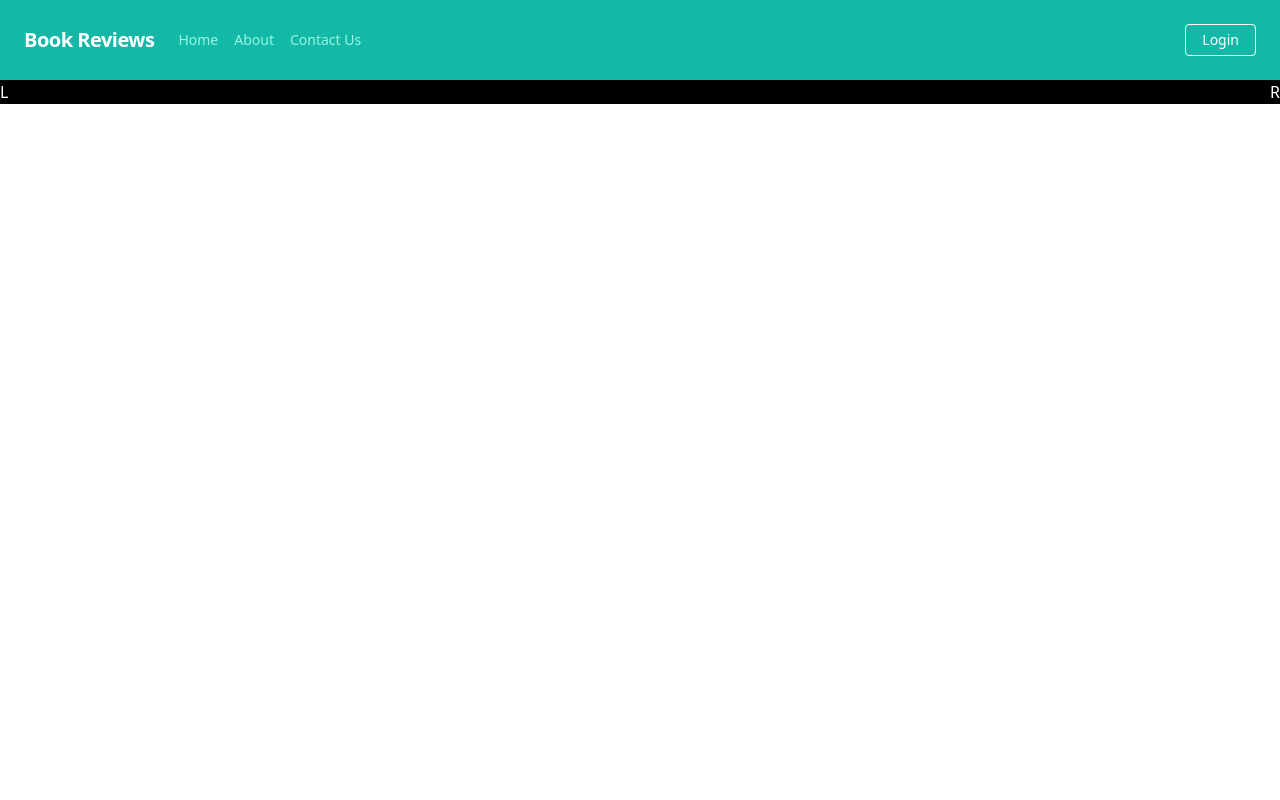
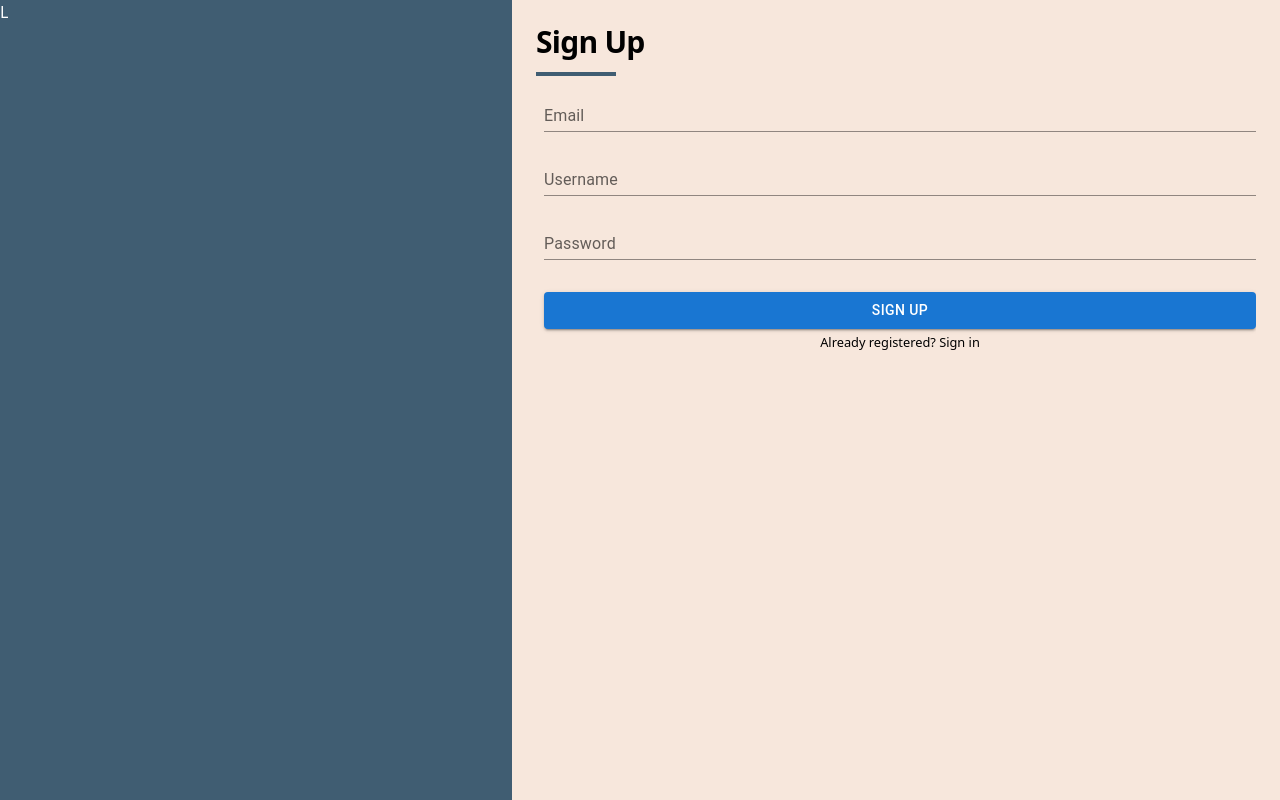
Before and after one commit to FahadAbdulQayyum/book-review-platform, a React (Vite) app: page / in a window 1280 px wide. Built offline with nearby package versions, Linux system fonts and the light colour scheme.

Commit message:
routing setup complete

```diff
--- a/src/App.tsx
+++ b/src/App.tsx
@@ -3,14 +3,32 @@ import './App.css'
 import Home from './components/home'
 import Login from './components/login'
 import Navbar from './components/navbar'
+import { BrowserRouter as Router, Switch, Route } from 'react-router-dom'
 
 function App() {
 
   return (
     <>
-      <Navbar />
+      {/* <Navbar /> */}
       {/* <Home /> */}
-      <Login />
+      {/* <Login /> */}
+
+      <Router>
+        <Switch>
+          <Route path="/login">
+            <Login />
+          </Route>
+          <Route path="/signup">
+            {/* <SignUp /> */}
+          </Route>
+          <Route path="/home">
+            <Home />
+          </Route>
+          <Route path="/">
+            <Home />
+          </Route>
+        </Switch>
+      </Router>
     </>
   )
 }
--- /dev/null
+++ b/src/components/error-page.tsx
@@ -0,0 +1,16 @@
+import { useRouteError } from "react-router-dom";
+
+export default function ErrorPage() {
+    const error = useRouteError();
+    console.error(error);
+
+    return (
+        <div id="error-page">
+            <h1>Oops!</h1>
+            <p>Sorry, an unexpected error has occurred.</p>
+            <p>
+                <i>{error.statusText || error.message}</i>
+            </p>
+        </div>
+    );
+}
--- a/src/components/login.tsx
+++ b/src/components/login.tsx
@@ -1,12 +1,152 @@
-import React from 'react'
+import React, { useState } from 'react';
+import Box from '@mui/material/Box';
+import TextField from '@mui/material/TextField';
+import InputAdornment from '@mui/material/InputAdornment';
+import IconButton from '@mui/material/IconButton';
+import Visibility from '@mui/icons-material/Visibility';
+import VisibilityOff from '@mui/icons-material/VisibilityOff';
+import Button from '@mui/material/Button';
 
 const Login = () => {
+    const [showPassword, setShowPassword] = useState(false);
+    const [email, setEmail] = useState("");
+    const [username, setUsername] = useState("");
+    const [password, setPassword] = useState("");
+
+    const handleClickShowPassword = () => {
+        setShowPassword((showPassword) => !showPassword);
+    };
+
+    const handleSignUp = () => {
+        console.log(`Email: ${email}, Username: ${username}, Password: ${password}`);
+    };
+
     return (
-        <div className='bg-black text-white flex justify-between'>
-            <div>L</div>
-            <div>R</div>
-        </div>
+        <div className='text-white flex justify-between items-center w-full h-screen'>
+            <div className='w-[40%] h-full bg-primary'>L</div>
+            <div className='w-[60%] h-full bg-tertiary text-black'>
+                <div className='m-6 overflow-hidden'>
+                    <h1 className='text-3xl font-bold tracking-tight'>Sign Up</h1>
+                    <div className='w-20 h-1 bg-primary mt-3'></div>
+                    <div>
+                        <Box
+                            component="form"
+                            // sx={{ '& .MuiTextField-root': { m: 1, width: '55ch' } }}
+                            sx={{ '& .MuiTextField-root': { m: 1, width: '130ch' } }}
+                            noValidate
+                            autoComplete="off"
+                        >
+                            <TextField id="email-field" label="Email" value={email} onChange={e => setEmail(e.target.value)} variant="standard" />
+                            <br />
+                            <TextField id="username-field" label="Username" value={username} onChange={e => setUsername(e.target.value)} variant="standard" />
+                            <br />
+                            <TextField
+                                id="password-field"
+                                label="Password"
+                                value={password}
+                                onChange={e => setPassword(e.target.value)}
+                                variant="standard"
+                                type={showPassword ? "text" : "password"}
+                                InputProps={{
+                                    endAdornment:
+                                        <InputAdornment position="end">
+                                            <IconButton
+                                                aria-label="toggle password visibility"
+                                                onClick={handleClickShowPassword}
+                                            >
+                                                {showPassword ? <VisibilityOff /> : <Visibility />}
+                                            </IconButton>
+                                        </InputAdornment>
+                                }}
+                            />
+                            <br />
+                            <div className='mt-6 ml-2 text-center'>
+                                <Button
+                                    variant="contained" color="primary"
+                                    className='w-full'
+                                    onClick={handleSignUp}
+                                >
+                                    Sign Up
+                                </Button>
+                                <small>Already registered? <a href="/login">Sign in</a></small>
+                            </div>
+                        </Box>
+                    </div>
+                </div>
+            </div >
+        </div >
     )
 }
 
-export default Login
+export default Login;
+
+
+
+
+
+
+
+
+
+
+
+// import React, { useState } from 'react'
+// import Box from '@mui/material/Box';
+// import TextField from '@mui/material/TextField';
+// import InputAdornment from '@mui/material/InputAdornment';
+// import IconButton from '@mui/material/IconButton';
+// import Visibility from '@mui/icons-material/Visibility';
+// import VisibilityOff from '@mui/icons-material/VisibilityOff';
+
+// const Login = () => {
+//     const [showPassword, setShowPassword] = useState(false);
+
+//     const handleClickShowPassword = () => {
+//         setShowPassword((showPassword) => !showPassword);
+//     };
+//     return (
+//         <div className='text-white flex justify-between items-center w-full h-screen'>
+//             <div className='w-[40%] h-full bg-primary'>L</div>
+//             <div className='w-[60%] h-full bg-tertiary text-black'>
+//                 <div className='m-6'>
+//                     <h1 className='text-3xl font-bold tracking-tight'>Sign Up</h1>
+//                     <div className='w-20 h-1 bg-primary mt-3'></div>
+
+//                     <div>
+//                         <Box
+//                             component="form"
+//                             sx={{
+//                                 '& .MuiTextField-root': { m: 1, width: '25ch' },
+//                             }}
+//                             noValidate
+//                             autoComplete="off"
+//                         >
+//                             <TextField id="email-field" label="Email" variant="standard" />
+//                             <TextField id="username-field" label="Username" variant="standard" />
+//                             <TextField
+//                                 id="password-field"
+//                                 label="Password"
+//                                 variant="standard"
+//                                 type={showPassword ? "text" : "password"}
+//                                 InputProps={{
+//                                     endAdornment:
+//                                         <InputAdornment position="end">
+//                                             <IconButton
+//                                                 aria-label="toggle password visibility"
+//                                                 onClick={handleClickShowPassword}
+//                                             >
+//                                                 {showPassword ? <VisibilityOff /> : <Visibility />}
+//                                             </IconButton>
+//                                         </InputAdornment>
+//                                 }}
+//                             />
+//                         </Box>
+//                     </div>
+
+//                 </div>
+//             </div>
+//         </div>
+//     )
+// }
+
+// export default Login
--- a/src/components/navbar.tsx
+++ b/src/components/navbar.tsx
@@ -2,8 +2,8 @@ import React from 'react';
 
 const Navbar = () => {
     return (
-        <nav className="flex items-center justify-between flex-wrap bg-teal-500 p-6">
-            <div className="flex items-center flex-shrink-0 text-white mr-6">
+        <nav className="flex items-center justify-between flex-wrap bg-other p-6">
+            <div className="flex items-center flex-shrink-0 text-tertiary mr-6">
                 <span className="font-semibold text-xl tracking-tight">Book Reviews</span>
             </div>
             <div className="block lg:hidden">
--- a/src/index.css
+++ b/src/index.css
@@ -1,3 +1,7 @@
 @tailwind base;
 @tailwind components;
 @tailwind utilities;
+
+/* h1 {
+    font-size: xx-large;
+} */
--- a/src/main.tsx
+++ b/src/main.tsx
@@ -1,10 +1,27 @@
 import React from 'react'
 import ReactDOM from 'react-dom/client'
 import App from './App.tsx'
+import Root from "./routes/root";
+
+import {
+  createBrowserRouter,
+  RouterProvider,
+} from "react-router-dom";
 import './index.css'
+import ErrorPage from './components/error-page'
+import Login from './components/login.tsx';
+
+const router = createBrowserRouter([
+  {
+    path: "/",
+    element: <Root />,
+    errorElement: <ErrorPage />
+  },
+
+]);
 
 ReactDOM.createRoot(document.getElementById('root')!).render(
   <React.StrictMode>
-    <App />
+    <RouterProvider router={router} />
   </React.StrictMode>,
 )
--- /dev/null
+++ b/src/routes/root.tsx
@@ -0,0 +1,23 @@
+import App from "../App";
+import Login from "../components/login";
+import Navbar from "../components/navbar";
+
+export default function Root() {
+    return (
+        <>
+            {/* <App /> */}
+            {/* <Navbar /> */}
+            <Login />
+            {/* <nav>
+                <ul>
+                    <li>
+                        <a href={`/contacts/1`}>Your Name</a>
+                    </li>
+                    <li>
+                        <a href={`/contacts/2`}>Your Friend</a>
+                    </li>
+                </ul>
+            </nav > */}
+        </>
+    );
+}
--- a/tailwind.config.js
+++ b/tailwind.config.js
@@ -4,7 +4,19 @@ module.exports = {
     "./src/**/*.{js,jsx,ts,tsx}",
   ],
   theme: {
-    extend: {},
+    extend: {
+      colors: {
+        // 'primary': '#90C2E7',
+        // 'secondary': '#CED3DC',
+        // 'tertiary': '#FCF7F8',
+        // 'other': '#4E8098',
+
+        'primary': '#405D72',
+        'secondary': '#758694',
+        'tertiary': '#F7E7DC',
+        'other': '#4E8098',
+      }
+    },
   },
   plugins: [],
 }
```
Also changed, not shown: package.json (+6 -1 lines), 1 other file (tests, documents, lock files or other folders).
